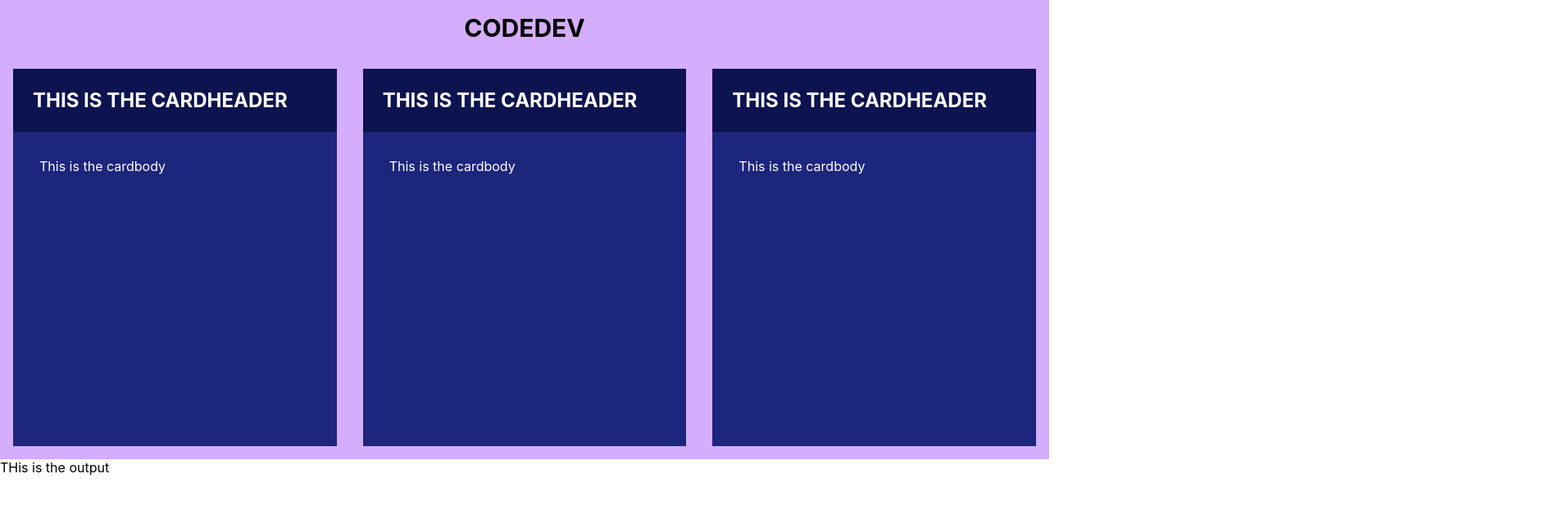
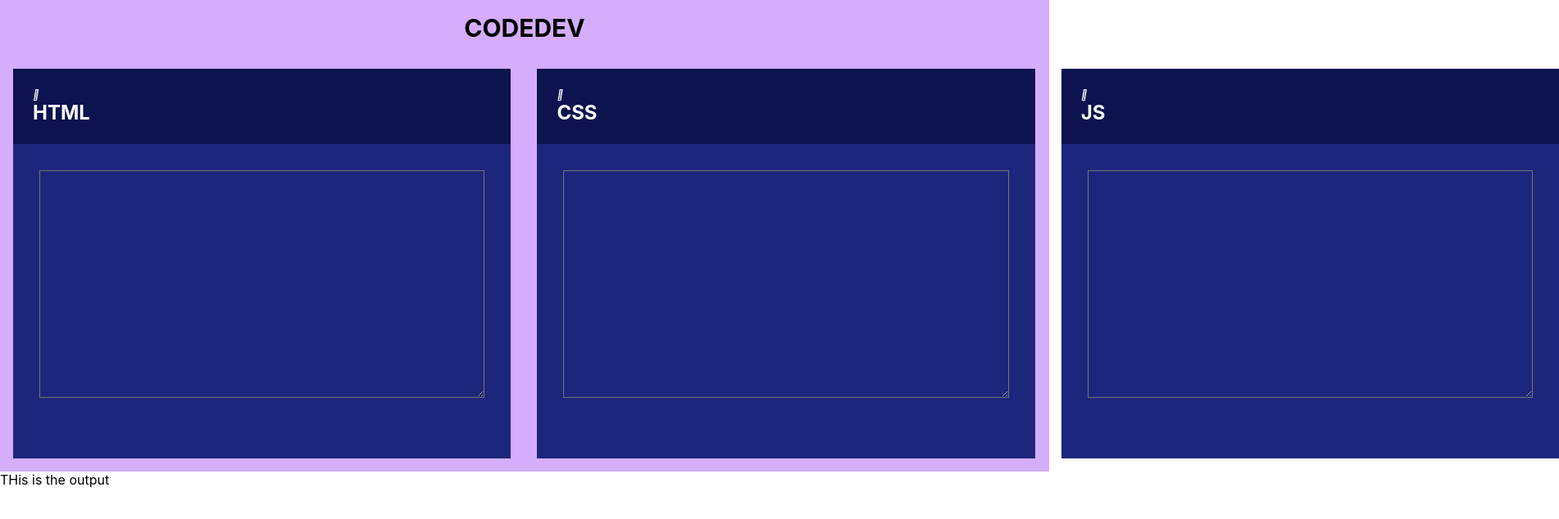
Before and after one commit to Babithakumari/CodeDev, a React (Create React App) app: page / in a window 1280 px wide. Shown: the top 634 px of the page at 82% size, 1902 px wide, since content can reach past the window. Built offline with nearby package versions, Linux system fonts and the light colour scheme.

Commit message:
changes made

```diff
--- a/package.json
+++ b/package.json
@@ -3,6 +3,8 @@
   "version": "0.1.0",
   "private": true,
   "dependencies": {
+    "@fortawesome/fontawesome-svg-core": "^6.4.0",
+    "@monaco-editor/react": "^4.5.1",
     "@testing-library/jest-dom": "^5.16.5",
     "@testing-library/react": "^13.4.0",
     "@testing-library/user-event": "^13.5.0",
--- a/public/index.html
+++ b/public/index.html
@@ -24,6 +24,7 @@
       work correctly both with client-side routing and a non-root public URL.
       Learn how to configure a non-root public URL by running `npm run build`.
     -->
+    <link rel="stylesheet" href="https://use.fontawesome.com/releases/v5.15.4/css/all.css" integrity="sha384-DyZ88mC6Up2uqS4h/KRgHuoeGwBcD4Ng9SiP4dIRy0EXTlnuz47vAwmeGwVChigm" crossorigin="anonymous"/>
     <title>React App</title>
   </head>
   <body>
--- a/src/App.css
+++ b/src/App.css
@@ -37,7 +37,11 @@ nav{
   padding:2rem;
 }
 .card{
-  width:80%;
-  margin:1rem;
-
+  margin:1rem
 }
+textarea{
+  background-color:#1D267D;
+  color:#ffffff;
+  text-size:18px;
+  padding:0.2rem;
+}
--- a/src/App.js
+++ b/src/App.js
@@ -7,10 +7,10 @@ function App() {
   return (
     <>
     <NavBar/>
-    <div class="window">
-    <Card/>
-    <Card/>
-    <Card/>
+    <div className="window">
+    <Card title="HTML" logo="html5"/>
+    <Card title="CSS" logo="css3-alt"/>
+    <Card title="JS" logo="js"/>
     </div>
     <Output/>
     </>
--- a/src/Components/Card.js
+++ b/src/Components/Card.js
@@ -1,15 +1,14 @@
 import CardHeader from "./CardHeader"
 import CardBody from "./CardBody"
 
-const Card = ({header,logo}) =>{
+const Card = ({title,logo}) =>{
     return (
-        <div class="card">
-            <CardHeader/>
+        <div className="card">
+            <CardHeader title={title} logo={logo}/>
             <CardBody/>
 
         </div>
     )
 
-
 }
 export default Card;
--- a/src/Components/CardBody.js
+++ b/src/Components/CardBody.js
@@ -1,7 +1,21 @@
+import {useState} from "react"
+
+
 const CardBody = () =>{
+
+    const [code,setCode] = useState("")
+
+    const handleChange = (e) =>{
+        const newCode = e.target.value
+        setCode(newCode)
+
+
+    }
     return(
-        <div class="card-body">
-            This is the cardbody
+        <div className="card-body">
+            <textarea rows="18" cols="65" onChange={(e)=>handleChange(e)} value={code}>
+
+            </textarea>
 
         </div>
     )
--- a/src/Components/CardHeader.js
+++ b/src/Components/CardHeader.js
@@ -1,7 +1,9 @@
-const CardHeader = () =>{
+const CardHeader = ({title,logo}) =>{
     return(
-        <div class="card-header">
-        <h1>This is the cardheader</h1>
+        <div className="card-header">
+        <i className={`fa-brands fa-${logo}`}></i>
+        <h1>{title}</h1>
+        <span></span>
         </div>
     )
 
```
Also changed, not shown: 2 other files (tests, documents, lock files or other folders).
